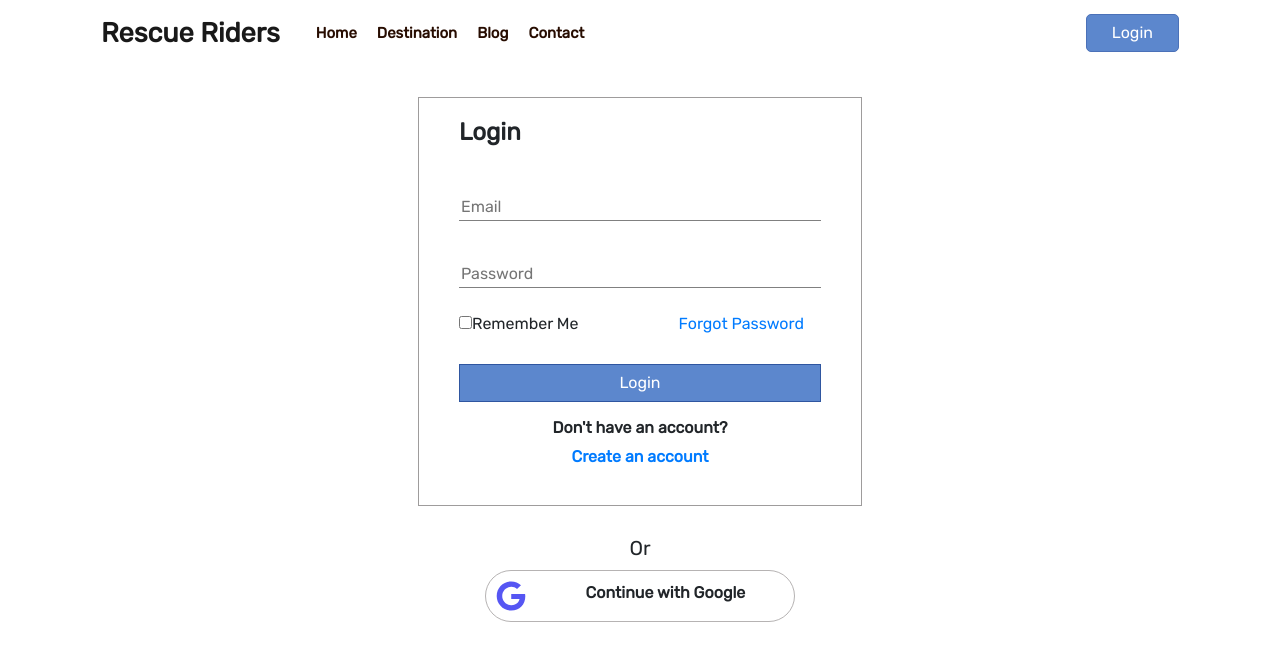
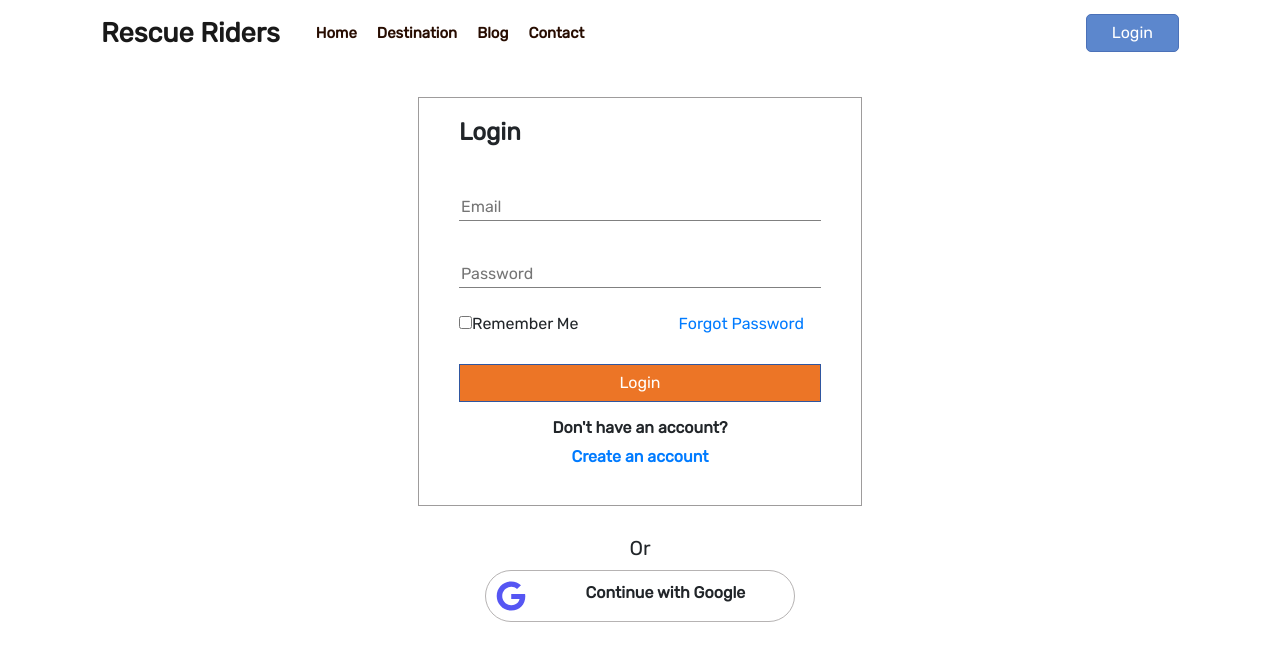
Before and after one commit to FarihaAktar/rescue-riders, a React (Create React App) app: page /login in a window 1280 px wide. In both pictures the pointer is over the input "Login". Shown: the top 660 px of the page. Built offline with nearby package versions, Linux system fonts and the light colour scheme; what google-maps-react would draw is missing.

Commit message:
added changes

```diff
--- a/src/components/Login/Login.css
+++ b/src/components/Login/Login.css
@@ -24,6 +24,9 @@
     background-color: rgb(92, 135, 205);
     color: #fff;
     border: 1px solid rgb(47, 86, 160);
+}
+.form-button:hover{
+    background-color: rgb(236, 117, 38);
 }
 .comment{
     margin-top: 15px;
--- a/src/components/Login/Login.js
+++ b/src/components/Login/Login.js
@@ -126,7 +126,6 @@ const Login = () => {
                     <div className="comment">
                         <p style={{ color: 'red' }}>{user.error}</p>
                         <h6>Don't have an account?</h6>
-                        {/* <Link to="/account">Create an account</Link> */}
                         <p onClick={handleChange}>Create an account</p>
 
                     </div>
```
